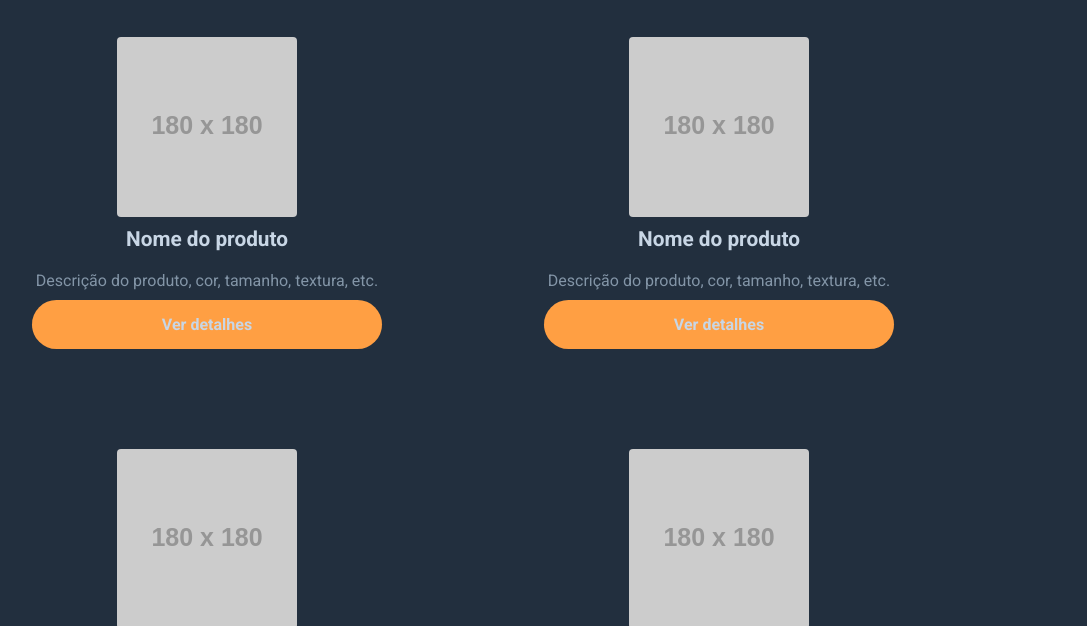
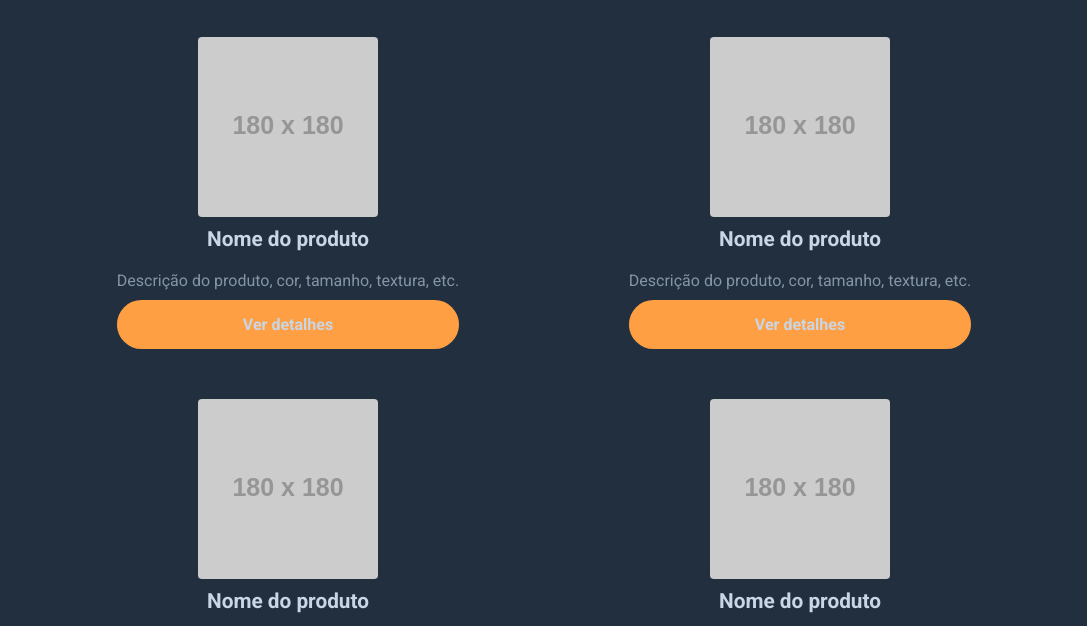
Before and after one commit to rafaoshikawa/curso-frontend-ebac, a website: page index.html in a window 1280 px wide. Shown: the part 179-805 px from the top of the page, without its empty margins (96-1183 px from the left). Drawn offline with Linux system fonts and the light colour scheme; placeholder pictures from the web are drawn by us.

Commit message:
margin 0 auto no container do product items

```diff
--- a/source/styles/main.less
+++ b/source/styles/main.less
@@ -26,6 +26,7 @@ body {
 }
 .header {
   display: flex;
+  grid-gap: 30px;
 
   justify-content: space-between;
   padding: 20px 0;
@@ -33,7 +34,6 @@ body {
 
   @media @breakpointMobile {
     flex-direction: column;
-
   }
 
   .menu {
@@ -45,7 +45,7 @@ body {
       margin-top: 10px;
     }
   }
-   a {
+  a {
     margin-right: 40px;
     display: flex;
     font-size: 1.3rem;
@@ -53,8 +53,6 @@ body {
 
     &:hover {
       color: @cor-hover;
-
-
     }
   }
 }
@@ -70,15 +68,15 @@ section {
   .products {
     display: grid;
     grid-template-columns: 1fr 1fr;
+
     @media @breakpointMobile {
       grid-template-columns: 1fr;
     }
     .product-item {
       max-width: 350px;
       display: grid;
-      margin-bottom: 100px;
       text-align: center;
-
+      margin: 0 auto 50px auto;
       @media @breakpointTablet {
         max-width: 80%;
       }
```
Also changed, not shown: build/styles/main.css.
